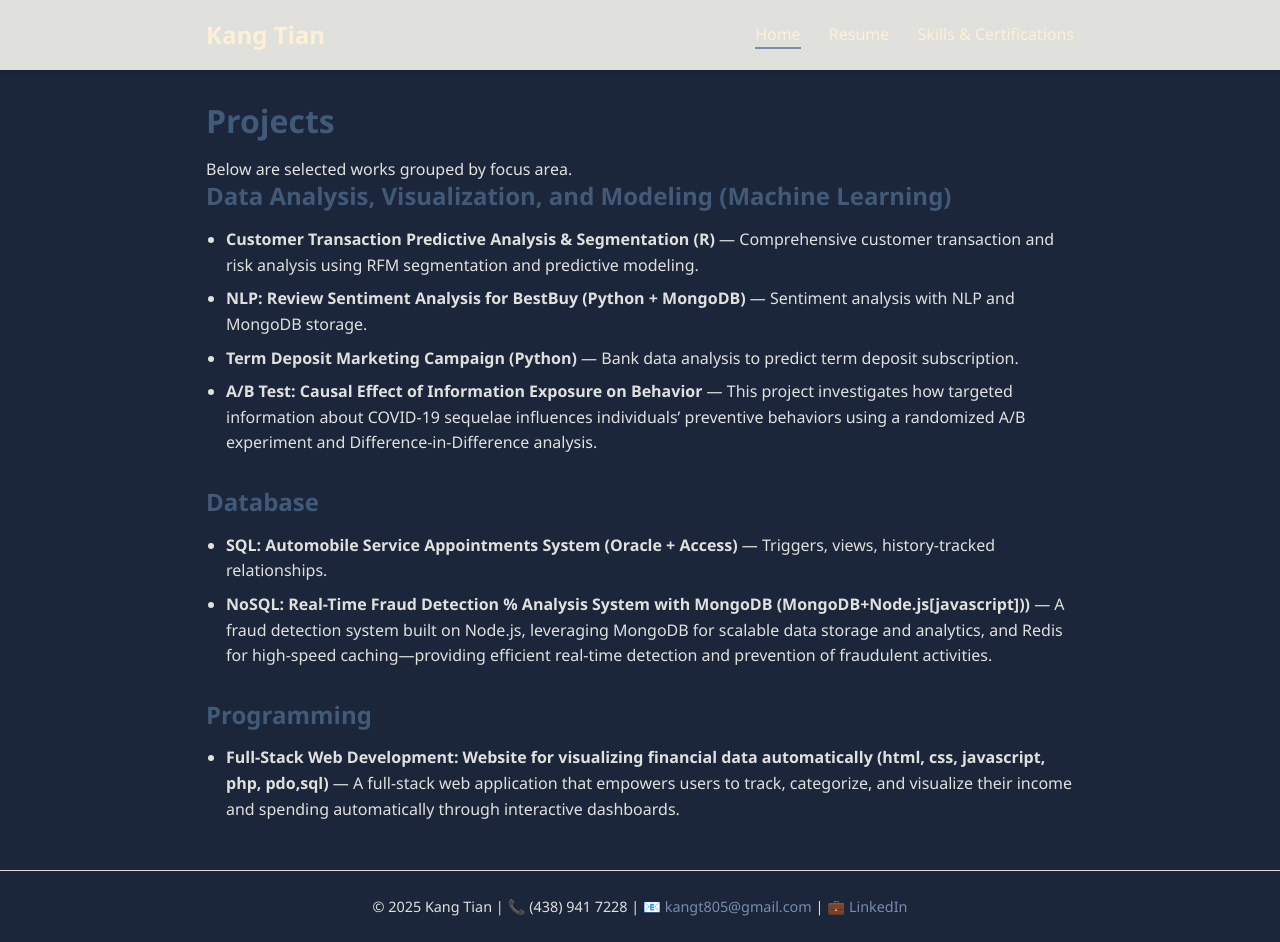
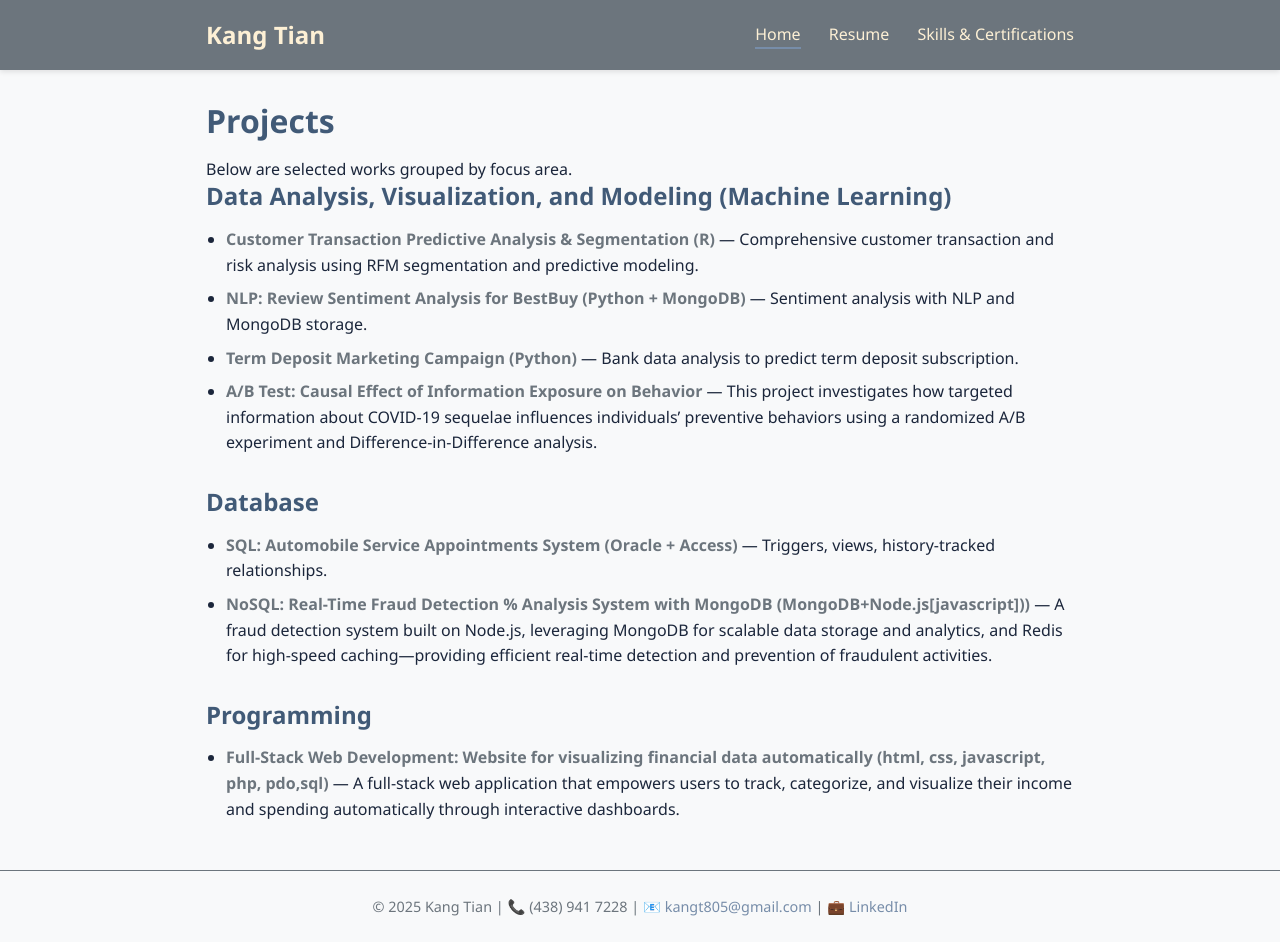
Before and after one commit to kang-tian/kang-tian.github.io, a Jekyll site: the page built from index.md, in a window 1280 px wide. Built offline with Jekyll 4.4.1, drawn with Linux system fonts in a browser that asks for light colours.

Commit message:
Update styles.css

```diff
--- a/assets/css/styles.css
+++ b/assets/css/styles.css
@@ -1,14 +1,14 @@
 :root {
   --max-width: 900px;
 
-  /* Optimized Dark-Professional Palette */
-  --bg: #1b263b;        /* Dark navy background */
-  --text: #e0e1dd;      /* Light gray text for readability */
-  --accent1: #415a77;   /* Medium blue-gray (primary accent) */
-  --accent2: #778da9;   /* Soft muted blue (secondary accent) */
-  --accent3: #e0e1dd;   /* Light tone for highlights/details */
-  --card-bg: #415a77;   /* Card background */
-  --highlight: #778da9; /* Subtle highlight for hover/focus */
+  /* Optimized light-based palette */
+  --bg: #f8f9fa;          /* Very light gray (main background) */
+  --text: #1b263b;        /* Deep navy-gray for body text */
+  --accent1: #415a77;     /* Muted steel blue (primary accent) */
+  --accent2: #778da9;     /* Softer blue-gray (secondary accent) */
+  --accent3: #6c757d;     /* Neutral gray for details/metadata */
+  --card-bg: #ffffff;     /* White for cards/sections */
+  --highlight: #e0e1dd;   /* Gentle off-white highlight */
 }
 
 * {
```
